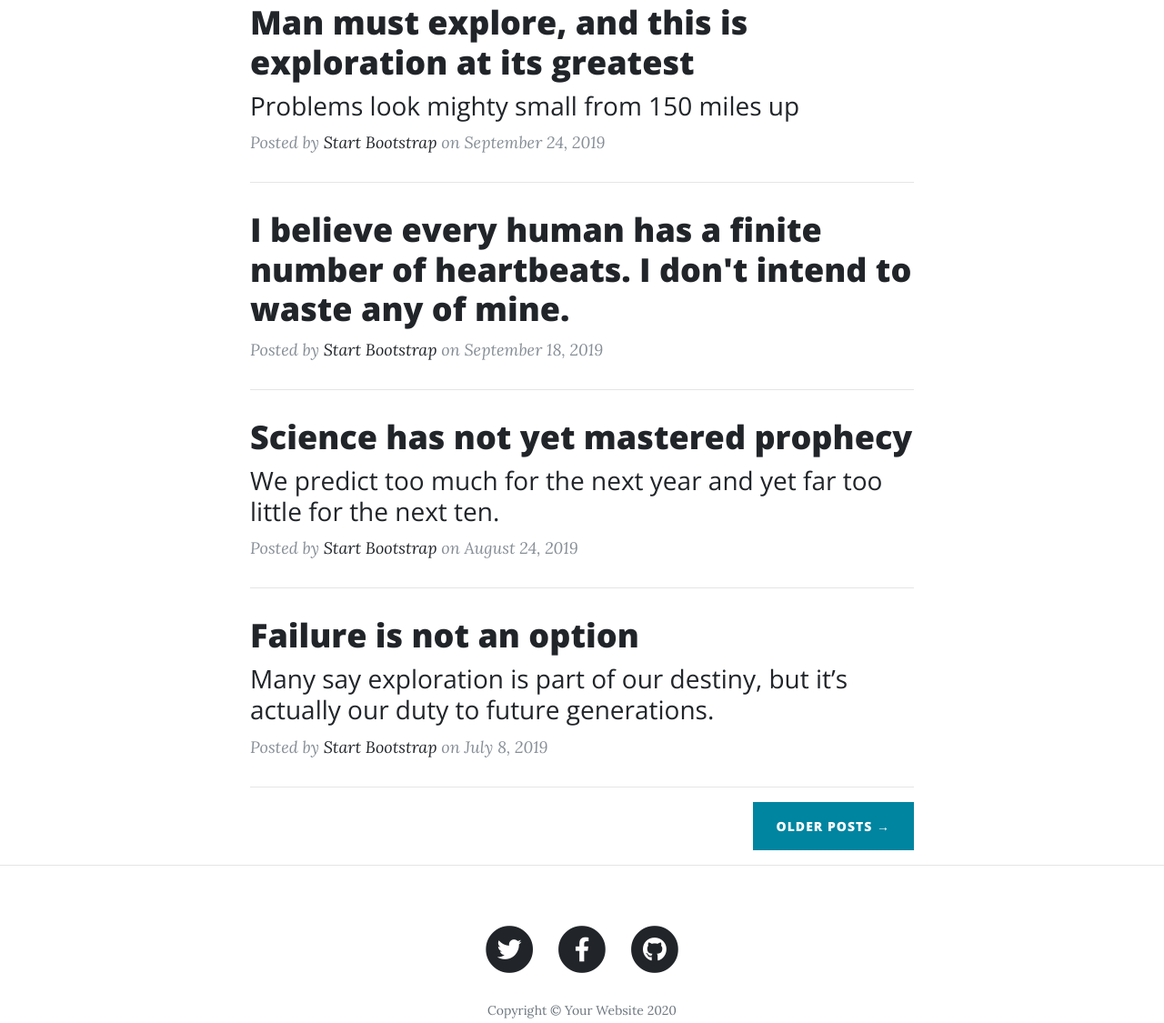
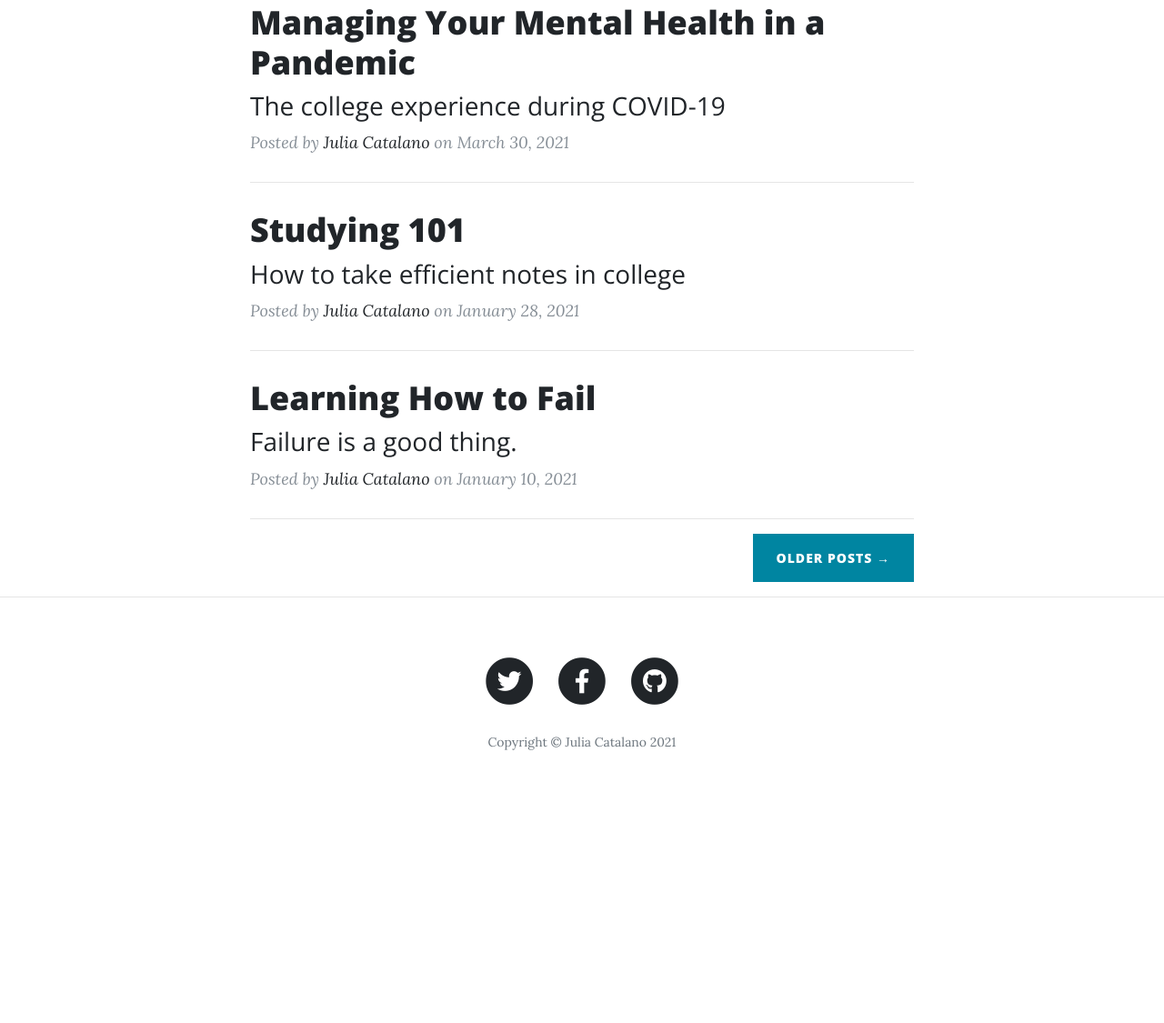
Before and after one commit to juliacat23/podcastwebsite, a website: page index.html in a window 1280 px wide. Shown: the part 705-1830 px from the top of the page at 91% size. After the commit the page ends 1597 px from the top, so only its background shows below. Drawn offline with nearby package versions, Linux system fonts and the light colour scheme.

Commit message:
Update index.html

```diff
--- a/index.html
+++ b/index.html
@@ -8,7 +8,7 @@
   <meta name="description" content="">
   <meta name="author" content="">
 
-  <title>Not Your Regular Podcast</title>
+  <title>Podcast</title>
 
   <!-- Bootstrap core CSS -->
   <link href="vendor/bootstrap/css/bootstrap.min.css" rel="stylesheet">
@@ -28,7 +28,7 @@
   <!-- Navigation -->
   <nav class="navbar navbar-expand-lg navbar-light fixed-top" id="mainNav">
     <div class="container">
-      <a class="navbar-brand" href="index.html">Start Bootstrap</a>
+      <a class="navbar-brand" href="index.html">Not Your Average Podcast</a>
       <button class="navbar-toggler navbar-toggler-right" type="button" data-toggle="collapse" data-target="#navbarResponsive" aria-controls="navbarResponsive" aria-expanded="false" aria-label="Toggle navigation">
         Menu
         <i class="fas fa-bars"></i>
@@ -59,7 +59,7 @@
       <div class="row">
         <div class="col-lg-8 col-md-10 mx-auto">
           <div class="site-heading">
-            <h1>Not Your Regular Podcast</h1>
+            <h1>Not Your Average Podcast</h1>
             <span class="subheading">For College Students. By College Students.</span>
           </div>
         </div>
@@ -74,59 +74,48 @@
         <div class="post-preview">
           <a href="post.html">
             <h2 class="post-title">
-              Man must explore, and this is exploration at its greatest
+              Managing Your Mental Health in a Pandemic
             </h2>
             <h3 class="post-subtitle">
-              Problems look mighty small from 150 miles up
+              The college experience during COVID-19
             </h3>
           </a>
           <p class="post-meta">Posted by
-            <a href="#">Start Bootstrap</a>
-            on September 24, 2019</p>
+            <a href="#">Julia Catalano</a>
+            on March 30, 2021</p>
         </div>
         <hr>
         <div class="post-preview">
           <a href="post.html">
             <h2 class="post-title">
-              I believe every human has a finite number of heartbeats. I don't intend to waste any of mine.
+              Studying 101
             </h2>
+            <h3 class="post-subtitle">
+              How to take efficient notes in college
+            </h3>
           </a>
           <p class="post-meta">Posted by
-            <a href="#">Start Bootstrap</a>
-            on September 18, 2019</p>
+            <a href="#">Julia Catalano</a>
+            on January 28, 2021</p>
         </div>
         <hr>
         <div class="post-preview">
           <a href="post.html">
             <h2 class="post-title">
-              Science has not yet mastered prophecy
+              Learning How to Fail
             </h2>
             <h3 class="post-subtitle">
-              We predict too much for the next year and yet far too little for the next ten.
+              Failure is a good thing.
             </h3>
           </a>
           <p class="post-meta">Posted by
-            <a href="#">Start Bootstrap</a>
-            on August 24, 2019</p>
-        </div>
-        <hr>
-        <div class="post-preview">
-          <a href="post.html">
-            <h2 class="post-title">
-              Failure is not an option
-            </h2>
-            <h3 class="post-subtitle">
-              Many say exploration is part of our destiny, but it’s actually our duty to future generations.
-            </h3>
-          </a>
-          <p class="post-meta">Posted by
-            <a href="#">Start Bootstrap</a>
-            on July 8, 2019</p>
+            <a href="#">Julia Catalano</a>
+            on January 10, 2021</p>
         </div>
         <hr>
         <!-- Pager -->
         <div class="clearfix">
-          <a class="btn btn-primary float-right" href="#">Older Posts &rarr;</a>
+          <a class="btn btn-primary float-right" href="posts.html">Older Posts &rarr;</a>
         </div>
       </div>
     </div>
@@ -141,7 +130,7 @@
         <div class="col-lg-8 col-md-10 mx-auto">
           <ul class="list-inline text-center">
             <li class="list-inline-item">
-              <a href="#">
+              <a href="https://orise.orau.gov/resources/stem/scholarships.html">
                 <span class="fa-stack fa-lg">
                   <i class="fas fa-circle fa-stack-2x"></i>
                   <i class="fab fa-twitter fa-stack-1x fa-inverse"></i>
@@ -149,7 +138,7 @@
               </a>
             </li>
             <li class="list-inline-item">
-              <a href="#">
+              <a href="https://orise.orau.gov/resources/stem/scholarships.html">
                 <span class="fa-stack fa-lg">
                   <i class="fas fa-circle fa-stack-2x"></i>
                   <i class="fab fa-facebook-f fa-stack-1x fa-inverse"></i>
@@ -157,7 +146,7 @@
               </a>
             </li>
             <li class="list-inline-item">
-              <a href="#">
+              <a href="https://github.com/juliacat23/pandemic-mental-health">
                 <span class="fa-stack fa-lg">
                   <i class="fas fa-circle fa-stack-2x"></i>
                   <i class="fab fa-github fa-stack-1x fa-inverse"></i>
@@ -165,7 +154,7 @@
               </a>
             </li>
           </ul>
-          <p class="copyright text-muted">Copyright &copy; Your Website 2020</p>
+          <p class="copyright text-muted">Copyright &copy; Julia Catalano 2021</p>
         </div>
       </div>
     </div>
```
